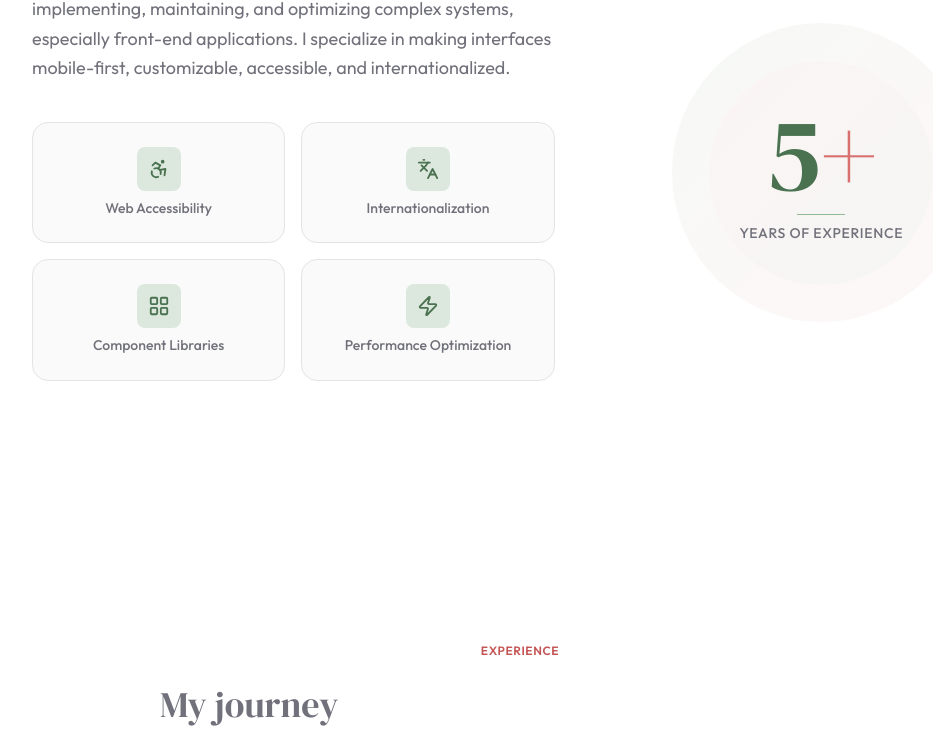
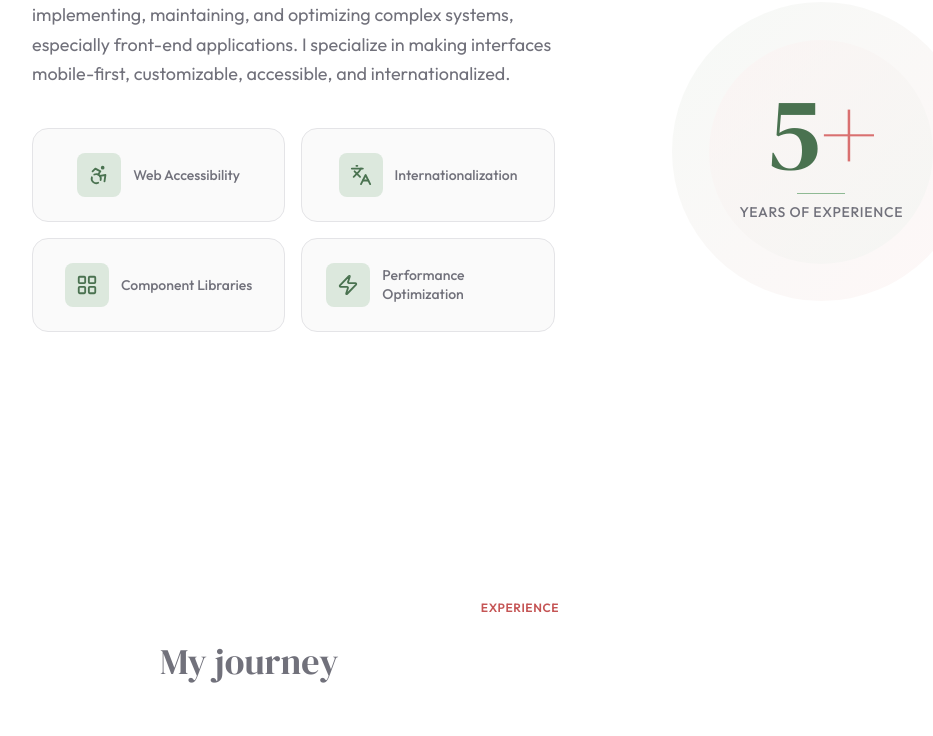
Before and after one commit to saamanthacosta/portfolio, a Vue app: page / in a window 1280 px wide. Shown: the part 1120-1856 px from the top of the page, without its empty margins (120-1053 px from the left). Built offline with nearby package versions, Linux system fonts and the light colour scheme.

Commit message:
Center highlight card content horizontally
Switch highlight card layout back to icon-then-text on a single row, but center the icon+text group horizontally within each card so the icon and text feel centered together instead of anchored to the left.

```diff
--- a/src/components/about/AboutSection.vue
+++ b/src/components/about/AboutSection.vue
@@ -76,10 +76,10 @@ const highlights: Highlight[] = [
             padding="md"
             radius="md"
             :style="{ transitionDelay: `${index * 0.1}s` }"
-            :class="['transition-all duration-500 text-center', isVisible ? 'opacity-100 translate-y-0' : 'opacity-0 translate-y-4']"
+            :class="['transition-all duration-500', isVisible ? 'opacity-100 translate-y-0' : 'opacity-0 translate-y-4']"
           >
-            <div class="flex flex-col items-center gap-2">
-              <div class="w-11 h-11 rounded-lg bg-musgo-100 dark:bg-musgo-900 flex items-center justify-center">
+            <div class="flex items-center justify-center gap-3">
+              <div class="w-11 h-11 rounded-lg bg-musgo-100 dark:bg-musgo-900 flex items-center justify-center flex-shrink-0">
                 <component
                   :is="item.icon"
                   :size="22"
@@ -88,7 +88,7 @@ const highlights: Highlight[] = [
                   aria-hidden="true"
                 />
               </div>
-              <BaseTypography as="small-body" variant="muted" class="font-medium leading-snug">
+              <BaseTypography as="small-body" variant="muted" class="font-medium leading-snug text-center">
                 {{ $t(`about.highlights.${item.key}`) }}
               </BaseTypography>
             </div>
```
